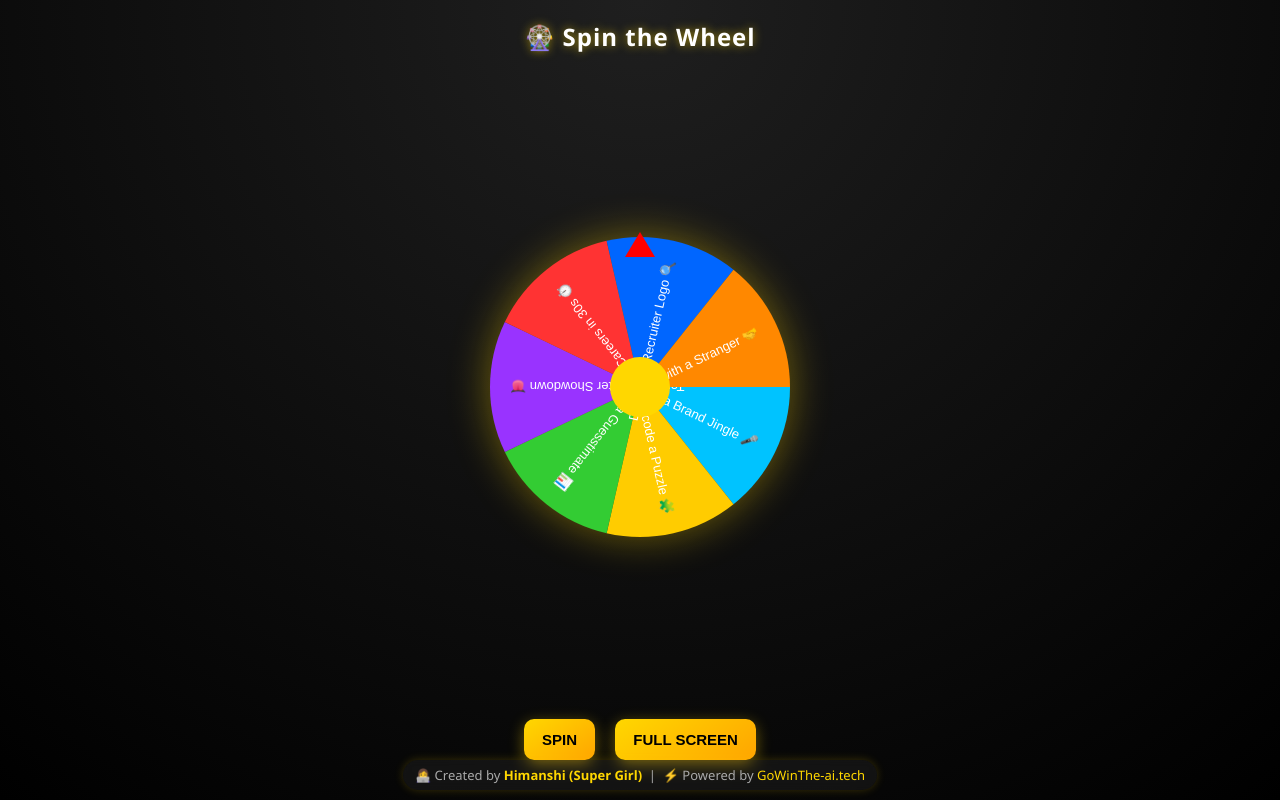
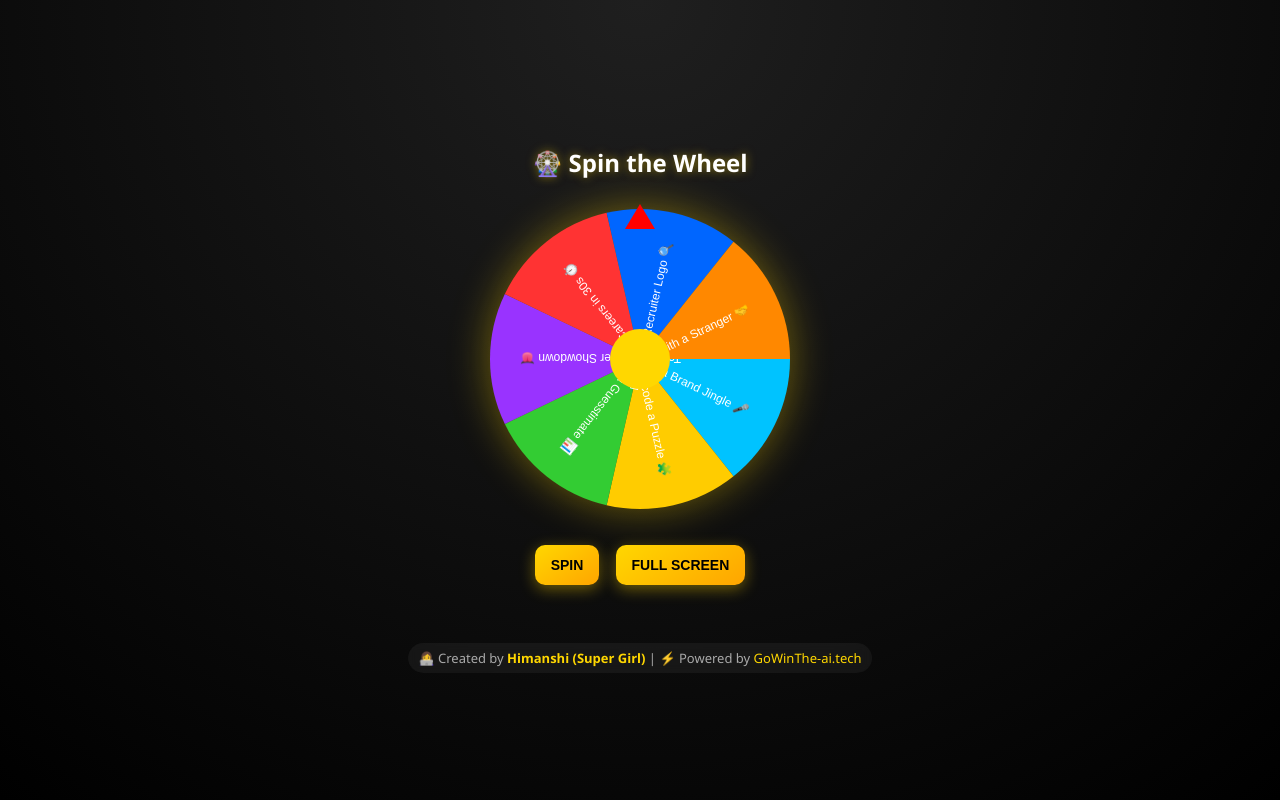
Before and after one commit to govindvgd/spin-wheel, a plain HTML site: page index.html in a window 1280 px wide. Drawn offline with Linux system fonts and the light colour scheme.

Commit message:
Clean UI

```diff
--- a/index.html
+++ b/index.html
@@ -1,4 +1,4 @@
- <!DOCTYPE html>
+<!DOCTYPE html>
 <html lang="en">
 <head>
 <meta charset="UTF-8">
@@ -14,69 +14,69 @@ body {
   text-align: center;
 }
 
+/* MAIN CONTAINER */
 .container {
+  min-height: 100vh;
   display: flex;
   flex-direction: column;
   justify-content: center;
-  height: 100vh;
+  padding: 20px;
+  box-sizing: border-box;
 }
 
 /* TITLE */
 h2 {
   margin-bottom: 10px;
-  letter-spacing: 1px;
-  text-shadow: 0 0 10px rgba(255,215,0,0.6);
+  text-shadow: 0 0 10px rgba(255,215,0,0.5);
 }
 
-/* WHEEL CANVAS */
+/* WHEEL */
 canvas {
   display: block;
-  margin: auto;
+  margin: 10px auto;
+  max-width: 90vw;
+  height: auto;
   filter: drop-shadow(0 0 20px rgba(255, 215, 0, 0.4));
 }
 
-/* BUTTONS */
+/* BUTTON GROUP */
+.buttons {
+  margin-top: 10px;
+}
+
+/* BUTTON */
 button {
-  padding: 12px 18px;
-  margin: 8px;
-  font-size: 15px;
+  padding: 12px 16px;
+  margin: 6px;
+  font-size: 14px;
   border-radius: 10px;
   border: none;
   background: linear-gradient(145deg, gold, orange);
   color: black;
   font-weight: bold;
   box-shadow: 0 4px 15px rgba(255, 215, 0, 0.4);
-  transition: 0.2s;
-}
-
-button:active {
-  transform: scale(0.95);
 }
 
 /* RESULT */
 .result {
-  margin-top: 8px;
-  font-size: 18px;
-  min-height: 24px;
+  margin-top: 10px;
+  font-size: 16px;
+  min-height: 22px;
 }
 
-/* PREMIUM FOOTER */
+/* FOOTER (NO OVERLAP NOW) */
 .footer {
-  position: fixed;
-  bottom: 10px;
-  width: 100%;
-  text-align: center;
+  margin-top: 20px;
   font-size: 13px;
   color: #aaa;
 }
 
 .footer span {
   display: inline-block;
-  padding: 6px 12px;
+  padding: 6px 10px;
   border-radius: 20px;
   background: rgba(255,255,255,0.05);
   backdrop-filter: blur(5px);
-  box-shadow: 0 0 10px rgba(255,215,0,0.2);
 }
 
 .footer b {
@@ -87,33 +87,32 @@ button:active {
   color: gold;
   text-decoration: none;
 }
-
-.footer a:hover {
-  text-decoration: underline;
-}
 </style>
 </head>
 
 <body>
 
 <div class="container">
+
   <h2>🎡 Spin the Wheel</h2>
+
   <canvas id="wheel" width="320" height="320"></canvas>
 
-  <div>
+  <div class="buttons">
     <button onclick="spin()">SPIN</button>
     <button onclick="goFullScreen()">FULL SCREEN</button>
   </div>
 
   <div class="result" id="result"></div>
-</div>
 
-<!-- PREMIUM FOOTER -->
-<div class="footer">
-  <span>
-    👩‍💻 Created by <b>Himanshi (Super Girl)</b> &nbsp;|&nbsp;
-    ⚡ Powered by <a href="https://gowinthe-ai.tech" target="_blank">GoWinThe-ai.tech</a>
-  </span>
+  <!-- CLEAN FOOTER -->
+  <div class="footer">
+    <span>
+      👩‍💻 Created by <b>Himanshi (Super Girl)</b> |
+      ⚡ Powered by <a href="https://gowinthe-ai.tech" target="_blank">GoWinThe-ai.tech</a>
+    </span>
+  </div>
+
 </div>
 
 <script>
@@ -146,7 +145,6 @@ let spinning = false;
 
 const arc = (2 * Math.PI) / segments.length;
 
-/* DRAW WHEEL */
 function drawWheel() {
   ctx.clearRect(0, 0, canvas.width, canvas.height);
 
@@ -164,19 +162,19 @@ function drawWheel() {
     ctx.translate(160, 160);
     ctx.rotate(start + arc / 2);
     ctx.fillStyle = "white";
-    ctx.font = "13px sans-serif";
+    ctx.font = "12px sans-serif";
     ctx.textAlign = "right";
-    ctx.fillText(segments[i], 130, 5);
+    ctx.fillText(segments[i], 120, 5);
     ctx.restore();
   }
 
-  /* CENTER */
+  // center
   ctx.beginPath();
   ctx.arc(160, 160, 30, 0, 2 * Math.PI);
   ctx.fillStyle = "gold";
   ctx.fill();
 
-  /* POINTER */
+  // pointer
   ctx.fillStyle = "red";
   ctx.beginPath();
   ctx.moveTo(160, 5);
@@ -185,7 +183,6 @@ function drawWheel() {
   ctx.fill();
 }
 
-/* ANIMATION LOOP */
 function update() {
   if (spinning) {
     angle += velocity;
@@ -202,7 +199,6 @@ function update() {
   requestAnimationFrame(update);
 }
 
-/* SPIN */
 function spin() {
   if (!spinning) {
     velocity = Math.random() * 0.3 + 0.25;
@@ -211,7 +207,6 @@ function spin() {
   }
 }
 
-/* RESULT */
 function showResult() {
   const degrees = (angle * 180 / Math.PI + 90) % 360;
   const index = Math.floor((360 - degrees) / (360 / segments.length)) % segments.length;
@@ -220,10 +215,10 @@ function showResult() {
     "👉 " + segments[index];
 }
 
-/* FULLSCREEN */
 function goFullScreen() {
-  const elem = document.documentElement;
-  if (elem.requestFullscreen) elem.requestFullscreen();
+  if (document.documentElement.requestFullscreen) {
+    document.documentElement.requestFullscreen();
+  }
 }
 
 update();
```
